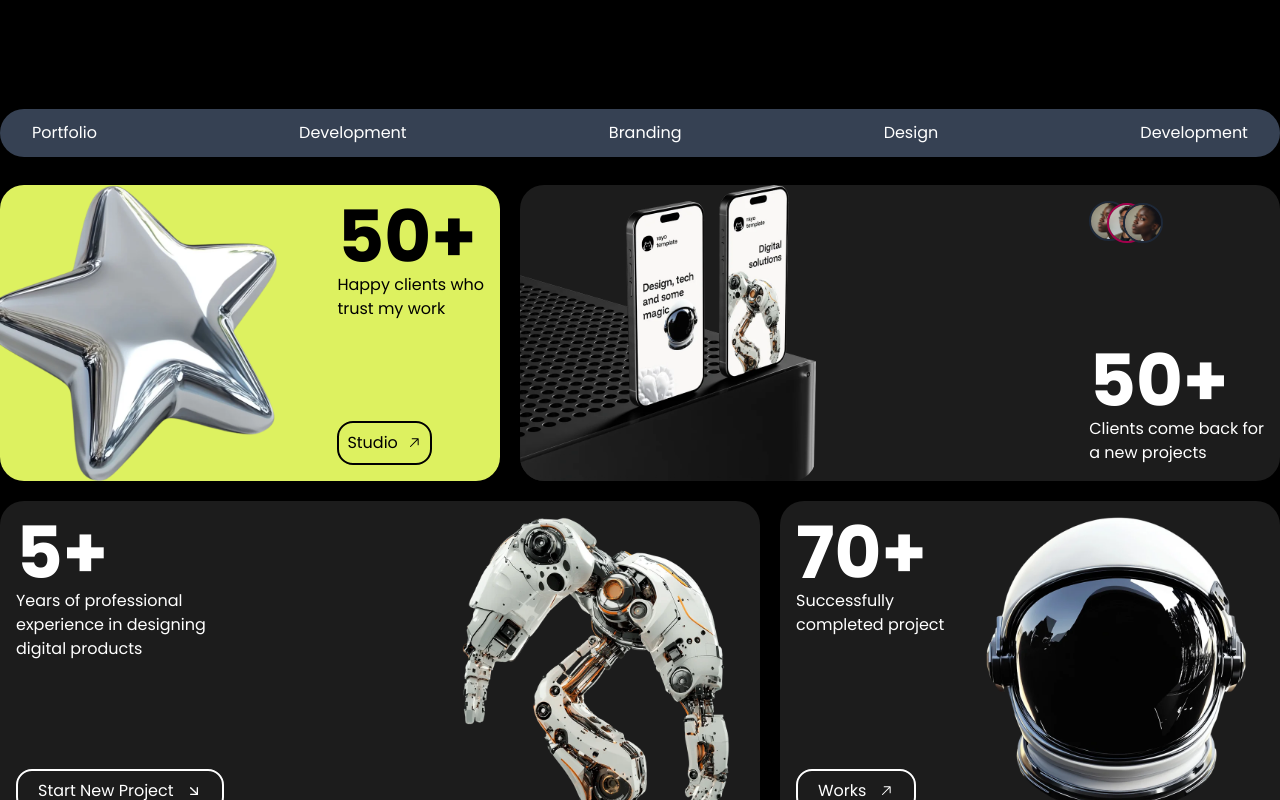
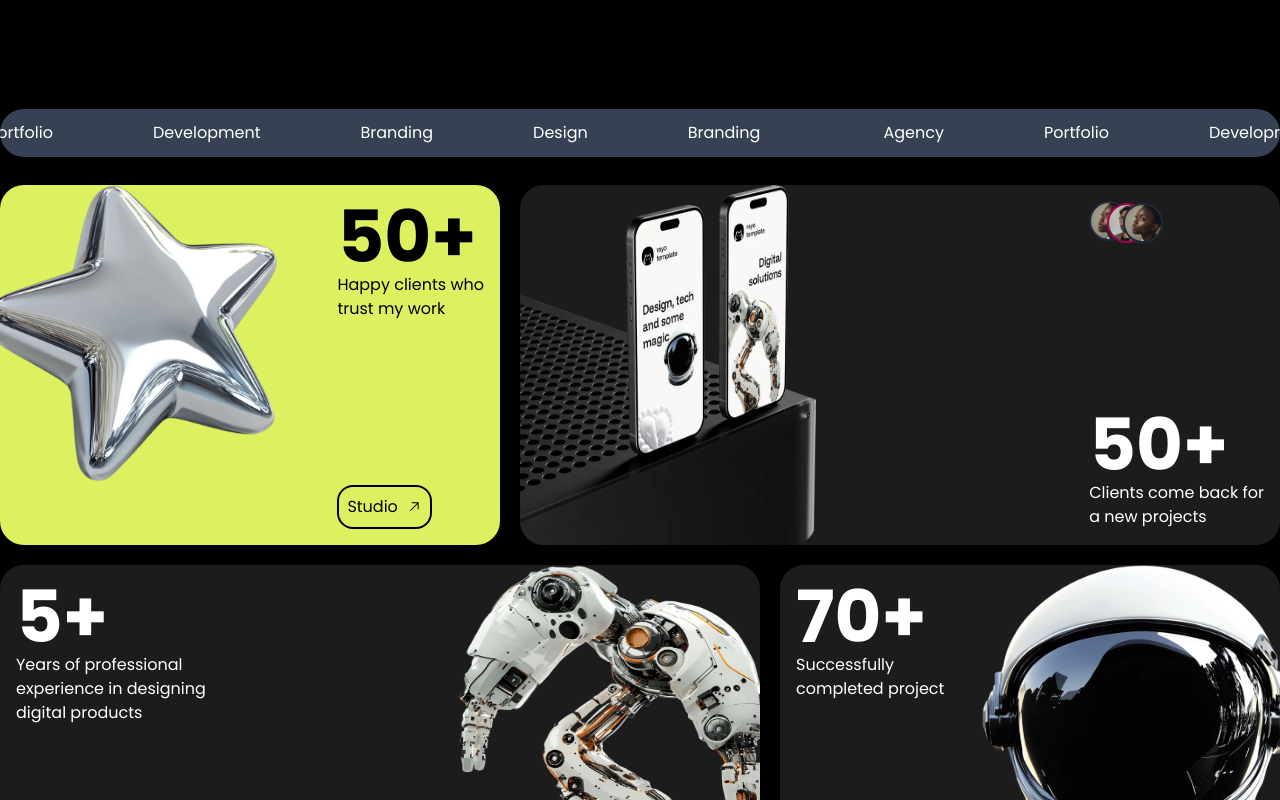
Before and after one commit to JanviLakani/portfolio, a React (Vite) app: page / in a window 1280 px wide. Shown: the part 440-1240 px from the top of the page. Built offline with nearby package versions, Linux system fonts and the light colour scheme; grey boxes are pictures that could not be loaded.

Commit message:
add hw continue line  29_09 use with animation

```diff
--- a/src/component/Project/Project.jsx
+++ b/src/component/Project/Project.jsx
@@ -11,10 +11,10 @@ function Project(props) {
       {/* h-screen */}
       <div class="grid grid-cols-5 gap-5 mt-7  ">
         {/* <div class="col-span-2 p-4 bg-regal-purpul dark:bg-regal-yellow text-white dark:text-black  flex justify-between rounded-3xl relative"> */}
-        <div class="relative overflow-hidden col-span-2 p-4 bg-regal-purpul dark:bg-regal-yellow text-white dark:text-black  flex justify-end rounded-3xl">
+        <div class="relative overflow-hidden col-span-5 lg:col-span-2 p-4 bg-regal-purpul dark:bg-regal-yellow text-white dark:text-black  flex justify-end rounded-3xl  h-[250] xl:h-[360px]">
           {/* <img src="/public/img/starr.webp" alt="" className="w-74 absolute bottom-1 left-[-22px]" />  */}
           <div className=" w-[300px] h-74 absolute top-0 -left-5">
-            <img src={star} alt="" className="w-full h-full" />
+            <img src={star} alt="" className="w-[260px] lg:w-[200px] xl:w-full h-[260px] lg:h-[200px] xl:h-full" />
           </div>
 
           <div className="flex flex-col justify-between">
@@ -36,7 +36,7 @@ function Project(props) {
           </div>
         </div>
 
-        <div class="col-span-3  bg-regal-offwhite dark:bg-regal-offBlack flex justify-between rounded-3xl relative">
+        <div class="col-span-5 lg:col-span-3  bg-regal-offwhite dark:bg-regal-offBlack flex justify-between rounded-3xl relative   h-[250] xl:h-[360px]">
           <img
             src="/public/img/phone_card-image-02.webp"
             alt=""
@@ -81,7 +81,7 @@ function Project(props) {
 
         {/* #FAF7F6 */}
 
-        <div class="col-span-3 p-4 bg-regal-offwhite dark:bg-regal-offBlack flex justify-between rounded-3xl">
+        <div class=" col-span-5 lg:col-span-3 p-4 bg-regal-offwhite dark:bg-regal-offBlack flex  rounded-3xl relative overflow-hidden h-[300] xl:h-[360px]">
           <div className="flex flex-col justify-between ">
             <div>
               <p className="text-7xl font-bold">5+</p>
@@ -103,12 +103,12 @@ function Project(props) {
           <img
             src="/public/img/robort_card-image-03.webp"
             alt=""
-            className="w-74"
+            className="w-[350px] h-74 absolute top-0 -right-8"
           />
         </div>
 
         {/* <div class="col-span-2 p-4 bg-yellow-200 ">04</div> */}
-        <div class="col-span-2 p-4  bg-regal-offwhite dark:bg-regal-offBlack flex justify-between rounded-3xl">
+        <div class="col-span-5 lg:col-span-2 p-4  bg-regal-offwhite dark:bg-regal-offBlack flex relative  rounded-3xl h-[300px] xl:h-[360px]  overflow-hidden">
           <div className="flex flex-col justify-between ">
             <div>
               <p className="text-7xl font-bold">70+</p>
@@ -130,21 +130,40 @@ function Project(props) {
           <img
             src="/public/img/camera_card-image-04.webp"
             alt=""
-            className="w-74"
+            className="w-[220px] xl:w-[360px] h-50 xl:h-80 absolute top-0 -right-10"
           />
         </div>
       </div>
+
       <br />
       <br />
 
-      <div className="relative w-25 h-25">
+      {/* rotate circle  */}
+
+      {/* <div className="relative w-25 h-25">
         <img
           src={rotateImage}
           className="mx-auto absolute top-0 left-0 rotateImg"
-
         />
         <IoMdAperture className="absolute top-1/2 left-1/2 transform -translate-1/2" />
       </div>
+
+      // suare line continue
+
+      <p class="marquee">
+        <span>
+          This is text - This is text - This is text - This is text - This is
+          text - This is text - This is text - This is text - This is text -
+          This is text - This is text - This is text ;
+        </span>
+      </p>
+      <p class="marquee marquee2">
+        <span>
+          This is text - This is text - This is text - This is text - This is
+          text - This is text - This is text - This is text - This is text -
+          This is text - This is text - This is text ;
+        </span>
+      </p> */}
     </div>
   );
 }
--- a/src/container/Home/Home.jsx
+++ b/src/container/Home/Home.jsx
@@ -19,8 +19,6 @@
 
 // export default Home;
 
-
-
 import React from "react";
 import Project from "../../component/Project/Project";
 
@@ -38,9 +36,8 @@ function Home(props) {
             </p> */}
 
             <p className="text-[40px] md:text-[50px] lg:text-[55px] leading-snug text-black dark:text-white">
-              narratives that <br /> inspire  and engage.
+              narratives that <br /> inspire and engage.
             </p>
-
           </div>
           <div className="col-span-12 lg:col-span-4">
             <video
@@ -56,17 +53,45 @@ function Home(props) {
             </video>
           </div>
         </div>
-        <div className="flex mt-10 bg-gray-700 text-white rounded-full  justify-between px-8 py-3">
-          <span>Portfolio</span>
-          <span>Development</span>
-          <span>Branding</span>
-          <span>Design</span>
-          <span>Development</span>
-        </div>
-
       </div>
 
-      <Project/>
+      {/*
+        <div className="flex mt-10 bg-gray-700 text-white rounded-full  justify-between px-8 py-3 ">
+          <span className="animate-marquee ">Portfolio</span>
+          <span className="animate-marquee">Development</span>
+          <span className="animate-marquee ">Branding</span>
+          <span className="animate-marquee ">Design</span>
+          <span className="animate-marquee ">Development</span>
+        </div> */}
+
+      <div className="overflow-hidden whitespace-nowrap bg-gray-700 text-white rounded-full mt-10">
+        <div className="animation-Line inline-block py-3 px-4">
+          <span className="px-[50px]">Agency</span>
+          <span className="px-[50px]">Portfolio</span>
+          <span className="px-[50px]">Development</span>
+          <span className="px-[50px]">Branding</span>
+          <span className="px-[50px]">Design</span>
+          <span className="px-[50px]">Branding</span>
+          {/* <span className="mx-6">Agency</span>
+          <span className="mx-6">Portfolio</span> */}
+          {/* <span className="mx-6">Design</span> */}
+          {/* <span className="mx-6">Branding</span> */}
+        </div>
+        <div className="animation-Line animation-Line2 inline-block">
+          <span className="px-[50px]">Agency</span>
+          <span className="px-[50px]">Portfolio</span>
+          <span className="px-[50px]">Development</span>
+          <span className="px-[50px]">Branding</span>
+          <span className="px-[50px]">Design</span>
+          <span className="px-[50px]">Branding</span>
+          {/* <span className="mx-6">Agency</span>
+          <span className="mx-6">Portfolio</span> */}
+          {/* <span className="mx-6">Design</span> */}
+          {/* <span className="mx-6">Branding</span> */}
+        </div>
+      </div>
+
+      <Project />
 
       {/* <div className="flex mt-10 bg-gray-700 text-white rounded-full  justify-between px-8 py-3">
         <span>Portfolio</span>
--- a/src/index.css
+++ b/src/index.css
@@ -1,34 +1,25 @@
+@import url("https://fonts.googleapis.com/css2?family=Poppins:ital,wght@0,100;0,200;0,300;0,400;0,500;0,600;0,700;0,800;0,900;1,100;1,200;1,300;1,400;1,500;1,600;1,700;1,800;1,900&display=swap");
 
-@import url('https://fonts.googleapis.com/css2?family=Poppins:ital,wght@0,100;0,200;0,300;0,400;0,500;0,600;0,700;0,800;0,900;1,100;1,200;1,300;1,400;1,500;1,600;1,700;1,800;1,900&display=swap');
-
-
-@import url('https://fonts.googleapis.com/css2?family=Lato:ital,wght@0,100;0,300;0,400;0,700;0,900;1,100;1,300;1,400;1,700;1,900&display=swap');
+@import url("https://fonts.googleapis.com/css2?family=Lato:ital,wght@0,100;0,300;0,400;0,700;0,900;1,100;1,300;1,400;1,700;1,900&display=swap");
 
 @import "tailwindcss";
 
-
 @custom-variant dark (&:where(.dark, .dark *));
 
-@theme{
+@theme {
   /* --primary-color: #77ff33;  only check karva mukel hto */
   /* --primary-color: #000000;
   --dark-primary-color: #ffffff; */
-   --primary-color: #ffffff;
+  --primary-color: #ffffff;
   --dark-primary-color: #000000;
-   /* --dark-primary-color: #ff6600;  */
-  --font-poppins :"Poppins", serif;
-  --font-lato :"Lato", sans-serif;
-  --color-regal-purpul: #9F8BE7;
-  --color-regal-offwhite :#bfbfbf;
-  --color-regal-offBlack :#1C1C1C;
-  --color-regal-yellow : #DDF160
-
-
-
-
-
+  /* --dark-primary-color: #ff6600;  */
+  --font-poppins: "Poppins", serif;
+  --font-lato: "Lato", sans-serif;
+  --color-regal-purpul: #9f8be7;
+  --color-regal-offwhite: #bfbfbf;
+  --color-regal-offBlack: #1c1c1c;
+  --color-regal-yellow: #ddf160;
 }
-
 
 @keyframes rotateImage {
   0% {
@@ -41,19 +32,60 @@
 }
 
 .rotateImg {
-
   /* animation: rotateImage 2s linear infinite ease-in normal ;  */
-  animation: rotateImage 3s linear infinite normal;
+  animation: rotateImage 6s linear infinite normal;
   /* animation-direction: reverse; */
 }
 
+/* --- */
+@keyframes squareLine {
+  0% {
+    transform: translateX(0%);
+  }
+  100% {
+    transform: translateX(-100%);
+  }
+}
 
+.animation-Line {
+  animation: squareLine 25s linear infinite normal;
+}
 
+/* .animation-Line span {
+  padding: 0px 50px;
+} */
 
-
-
+/* .animation-Line2 span {
+  animation-delay: 1s;
+} */
 
 
 /* body {
   @apply bg-gray-900 text-white min-h-screen flex items-center justify-center;
 } */
+
+.marquee {
+  margin: 0 auto;
+  white-space: nowrap;
+  overflow: hidden;
+  position: absolute;
+}
+
+.marquee span {
+  display: inline-block;
+  padding-left: 100%;
+  animation: marquee 11s linear infinite;
+}
+
+.marquee2 span {
+  animation-delay: 2.5s;
+}
+
+@keyframes marquee {
+  0% {
+    transform: translate(0, 0);
+  }
+  100% {
+    transform: translate(-100%, 0);
+  }
+}
```
